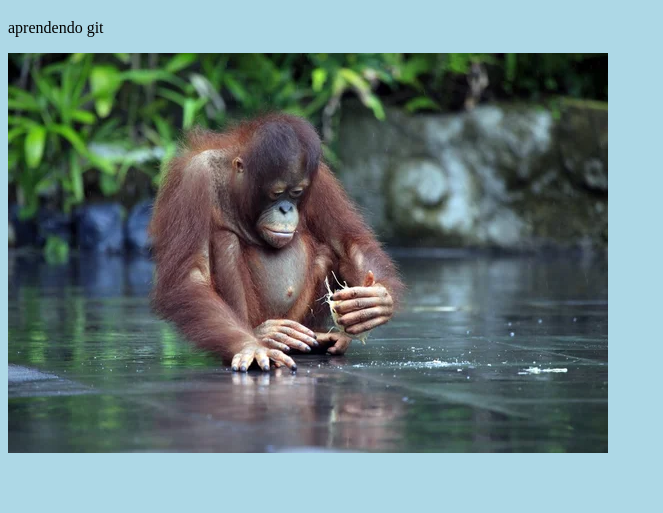
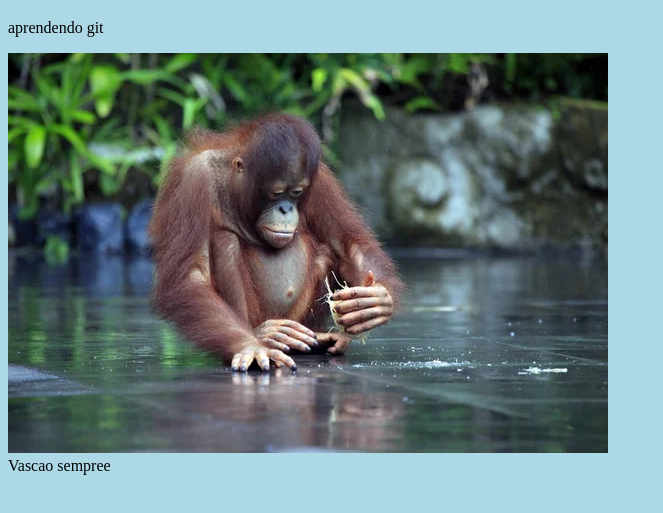
Before and after one commit to phrw8/git, a plain HTML site: page index.html in a window 1280 px wide. Shown: the part 61-574 px from the top of the page, without its empty margins (0-663 px from the left). Drawn offline with Linux system fonts and the light colour scheme.

Commit message:
gerando conflitos

```diff
--- a/index.html
+++ b/index.html
@@ -11,5 +11,6 @@
    <h1>git e github</h1>
    <p>aprendendo git</p>
    <img src="orangutango.jpg"">
+   <div>Vascao sempree</div>
 </body>
 </html>
```
